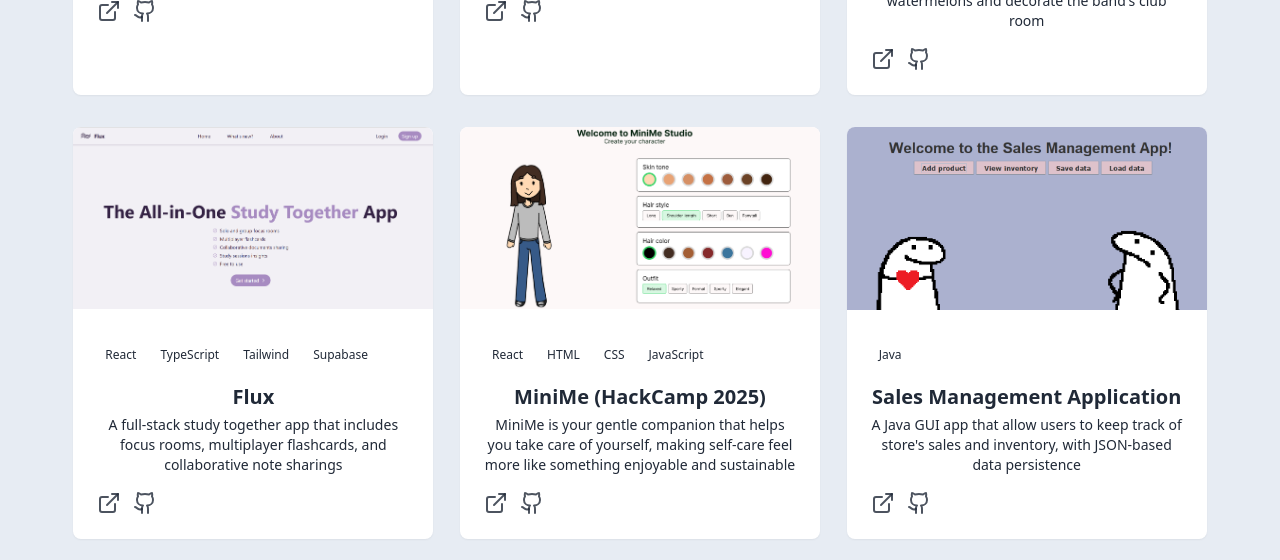
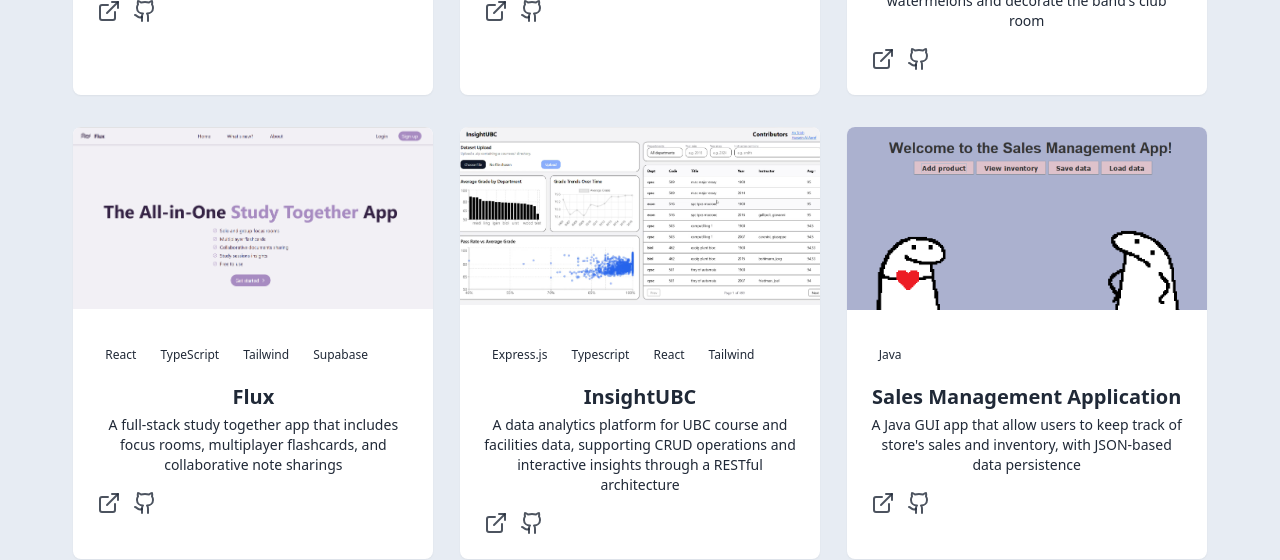
Before and after one commit to chucan1312/portfolio, a React (Vite) app: page / in a window 1280 px wide. Shown: the part 2940-3500 px from the top of the page. Built offline with nearby package versions, Linux system fonts and the light colour scheme; no server answers; the database is empty.

Commit message:
Update project section

```diff
--- a/src/components/ProjectsSection.jsx
+++ b/src/components/ProjectsSection.jsx
@@ -37,12 +37,11 @@ const projects = [
     },
     {
         id: 5,
-        title: "MiniMe (HackCamp 2025)",
-        description: "MiniMe is your gentle companion that helps you take care of yourself, making self-care feel more like something enjoyable and sustainable",
-        tags: ["React", "HTML", "CSS", "JavaScript"],
-        githubUrl: "https://github.com/iSqlqmi/mini_me",
-        image: "/projects/project5.png",
-        link: "https://mini-me-gilt.vercel.app/"
+        title: "InsightUBC",
+        description: "A data analytics platform for UBC course and facilities data, supporting CRUD operations and interactive insights through a RESTful architecture",
+        tags: ["Express.js", "Typescript", "React", "Tailwind"],
+        image: "/projects/project10.png",
+        link: "https://www.youtube.com/watch?v=JjYH2CTMGdM"
     },
     {
         id: 6,
```
Also changed, not shown: public/projects/project10.png (added).
